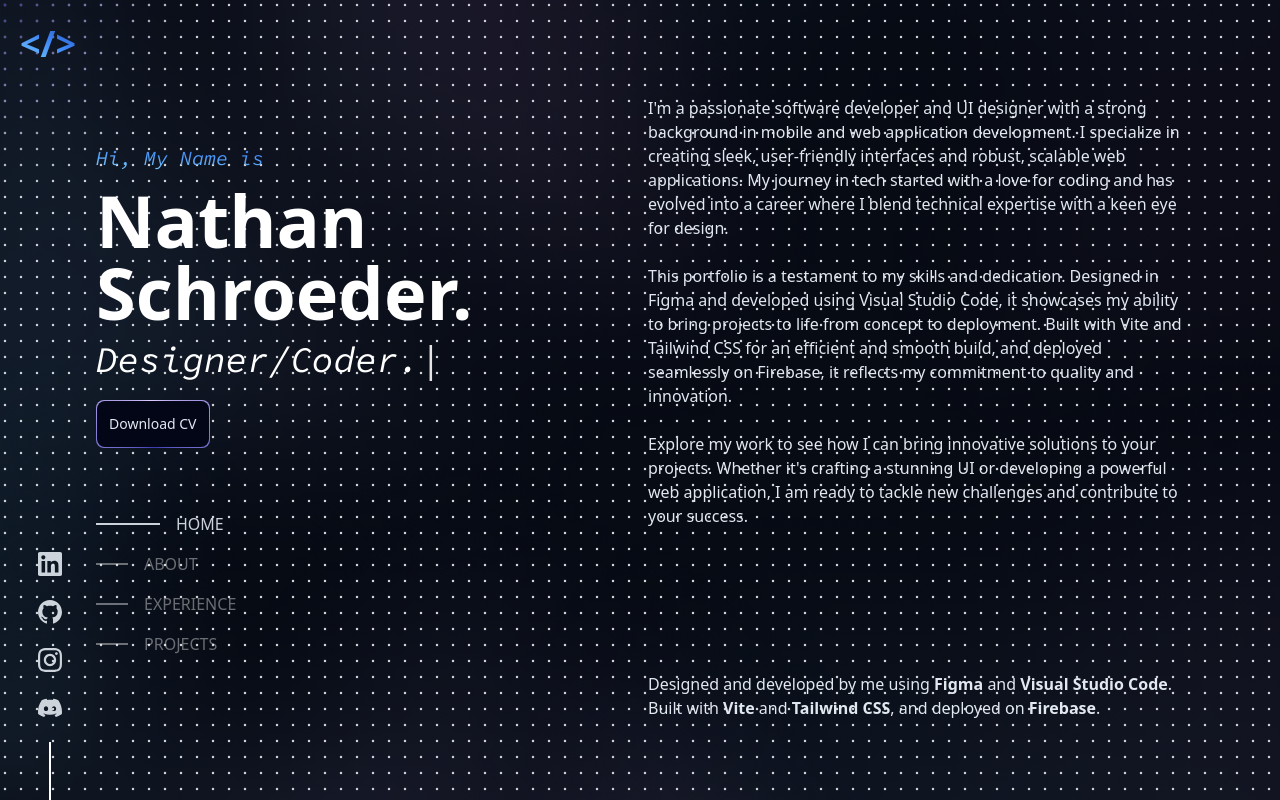
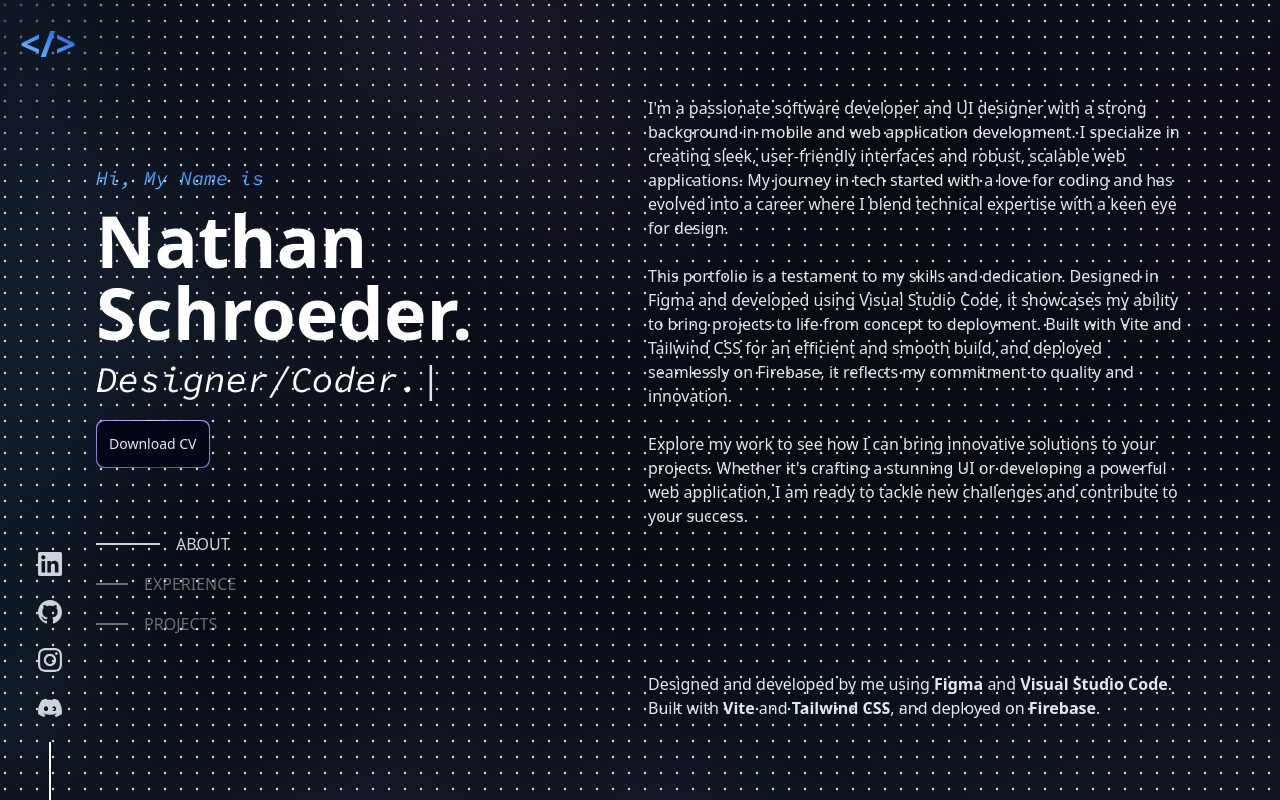
Before and after one commit to SchroederNathan/portfolio, a React (Vite) app: page / in a window 1280 px wide. Built offline with nearby package versions, Linux system fonts and the light colour scheme.

Commit message:
Enabled smooth scroll

```diff
--- a/src/App.tsx
+++ b/src/App.tsx
@@ -10,7 +10,7 @@ import { HeroHighlight, Highlight } from "./components/highlight";
 
 const lineActive = (title: string) => {
   return (
-    <a href="#">
+    <a href={"#" + title.toLowerCase()}>
       <li className="flex items-center">
         <span className="w-[64px] h-[0px] border-solid border border-mtext-white/90" />
         <p className="text-mtext-white/90 font-medium ml-4">{title}</p>
@@ -21,7 +21,7 @@ const lineActive = (title: string) => {
 
 const line = (title: string) => {
   return (
-    <a href="#">
+    <a href={"#" + title.toLowerCase()}>
       <li className="flex items-center transition-all duration-300 group/nav">
         <span className="w-[32px] h-[0px] border-solid border border-white/40 transition-all duration-300 group-hover/nav:border-white/60 group-hover/nav:w-[64px]" />
         <p className="text-white/40 font-medium ml-4 transition-all duration-300 group-hover/nav:text-white/60">
@@ -46,7 +46,7 @@ function App() {
   return (
     <>
       <HeroHighlight>
-        <div className="w-screen h-screen overflow-y-auto">
+        <div className="w-screen h-screen overflow-y-auto scroll-smooth">
           <div className="mx-auto min-h-screen max-w-screen-xl px-6 py-12 font-sans md:px-12 md:py-20 lg:px-24 lg:py-0">
             <div className="lg:flex lg:justify-between lg:gap-4">
               <header className="lg:sticky lg:top-0 lg:flex lg:max-h-screen lg:w-1/2 lg:flex-col lg:justify-between lg:py-24">
@@ -68,29 +68,27 @@ function App() {
                     </span>
                   </button>
                   <nav className="flex flex-col gap-4 mt-16 max-sm:hidden">
-                    {lineActive("HOME")}
-                    {line("ABOUT")}
+                    {lineActive("ABOUT")}
                     {line("EXPERIENCE")}
                     {line("PROJECTS")}
                   </nav>
                 </div>
-                {/* Nav headers */}
-
               </header>
 
+              <main className="pt-24 lg:w-1/2 lg:py-24 ">
+                <section id="about">
+                  <p className="text-mtext-white scroll-mt-16 md:mb-24 lg:mb-36 lg:scroll-mt-24">I'm a passionate software developer and UI designer with a strong background in mobile and web application development.
+                    I specialize in creating sleek, user-friendly interfaces and robust, scalable web applications. My journey in tech
+                    started with a love for coding and has evolved into a career where I blend technical expertise with a keen eye for design.<br /><br />
 
-              <main className="pt-24 lg:w-1/2 lg:py-24">
+                    This portfolio is a testament to my skills and dedication. Designed in Figma and developed using Visual Studio Code,
+                    it showcases my ability to bring projects to life from concept to deployment. Built with Vite and Tailwind CSS for an
+                    efficient and smooth build, and deployed seamlessly on Firebase, it reflects my commitment to quality and innovation. <br /><br />
 
-                <p className="text-mtext-white scroll-mt-16 md:mb-24 lg:mb-36 lg:scroll-mt-24">I'm a passionate software developer and UI designer with a strong background in mobile and web application development.
-                  I specialize in creating sleek, user-friendly interfaces and robust, scalable web applications. My journey in tech
-                  started with a love for coding and has evolved into a career where I blend technical expertise with a keen eye for design.<br/><br/>
+                    Explore my work to see how I can bring innovative solutions to your projects. Whether it's crafting a stunning UI or
+                    developing a powerful web application, I am ready to tackle new challenges and contribute to your success.</p>
+                </section>
 
-                  This portfolio is a testament to my skills and dedication. Designed in Figma and developed using Visual Studio Code,
-                  it showcases my ability to bring projects to life from concept to deployment. Built with Vite and Tailwind CSS for an
-                  efficient and smooth build, and deployed seamlessly on Firebase, it reflects my commitment to quality and innovation. <br/><br/>
-
-                  Explore my work to see how I can bring innovative solutions to your projects. Whether it's crafting a stunning UI or
-                  developing a powerful web application, I am ready to tackle new challenges and contribute to your success.</p>
 
                 <p className="text-mtext-white mb-16 scroll-mt-16 md:mb-24 lg:mb-36 lg:scroll-mt-24">
                   Designed and developed by me using {link("figma.com", "Figma")} and {link("https://code.visualstudio.com/", "Visual Studio Code")}.
```
Also changed, not shown: src/index.css (line endings or trailing spaces).
